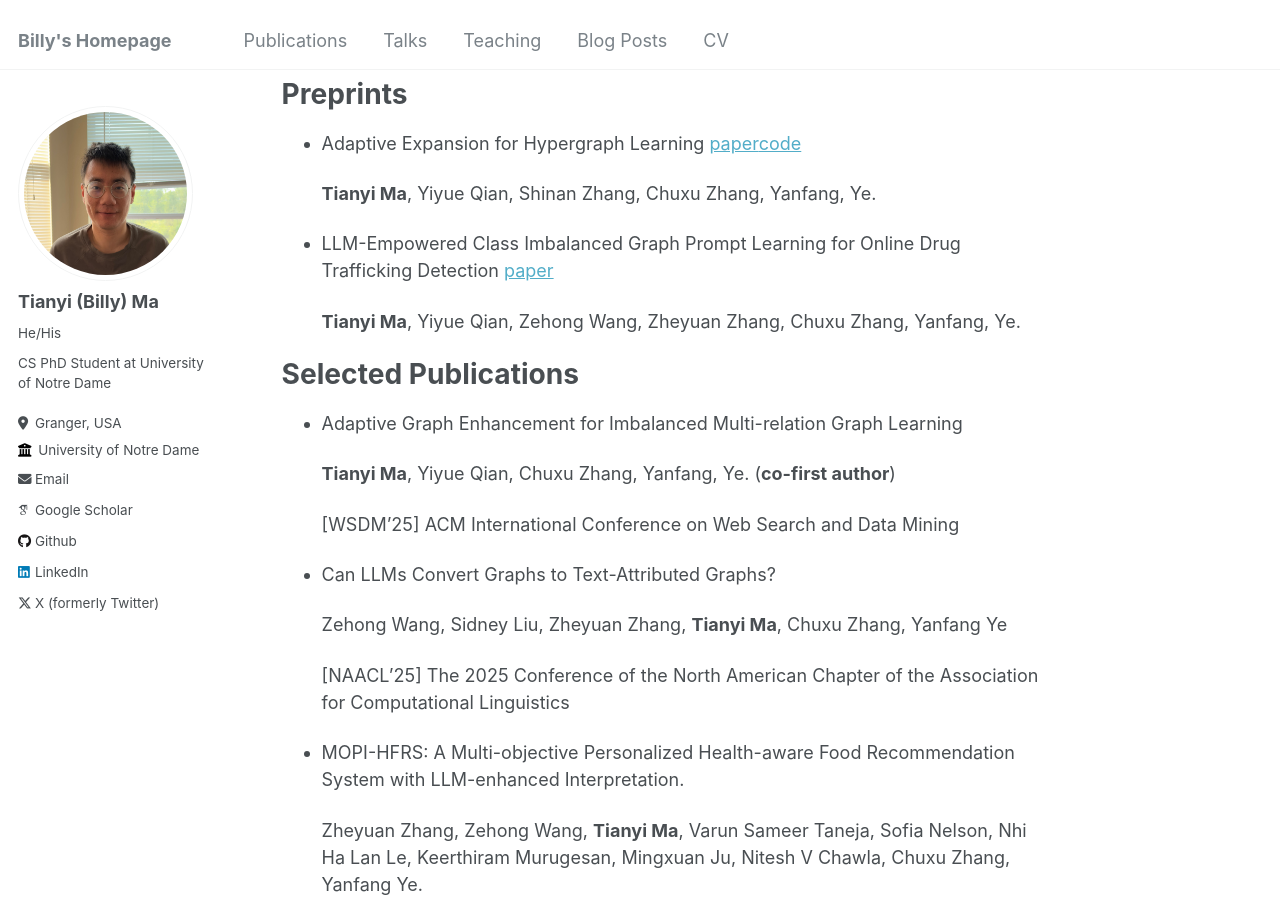
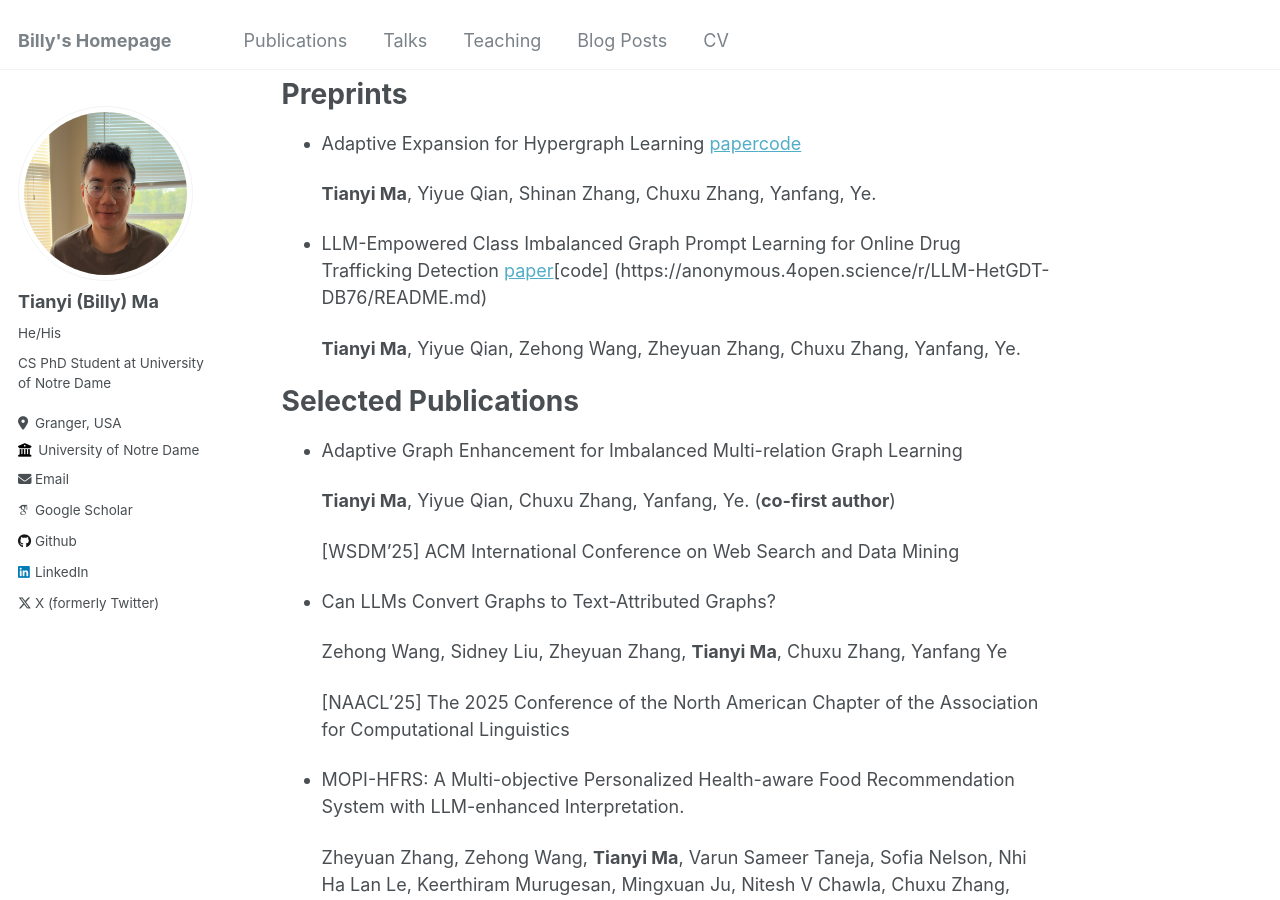
Before and after one commit to Tianyi-Billy-Ma/Tianyi-Billy-Ma.github.io, a Jekyll site: the page built from _pages/about.md, in a window 1280 px wide and 900 px high, scrolled down 601 px. Built offline with Jekyll 4.4.1, drawn with Linux system fonts in a browser that asks for light colours; some web fonts are replaced.

Commit message:
Add code link to preprint in about page

```diff
--- a/_pages/about.md
+++ b/_pages/about.md
@@ -30,7 +30,7 @@ Preprints
 
     **Tianyi Ma**, Yiyue Qian, Shinan Zhang, Chuxu Zhang, Yanfang, Ye.
 
-  * LLM-Empowered Class Imbalanced Graph Prompt Learning for Online Drug Trafficking Detection [paper](https://arxiv.org/abs/2503.01900)
+  * LLM-Empowered Class Imbalanced Graph Prompt Learning for Online Drug Trafficking Detection [paper](https://arxiv.org/abs/2503.01900)[code] (https://anonymous.4open.science/r/LLM-HetGDT-DB76/README.md)
 
     **Tianyi Ma**, Yiyue Qian, Zehong Wang, Zheyuan Zhang, Chuxu Zhang, Yanfang, Ye.
 
```
